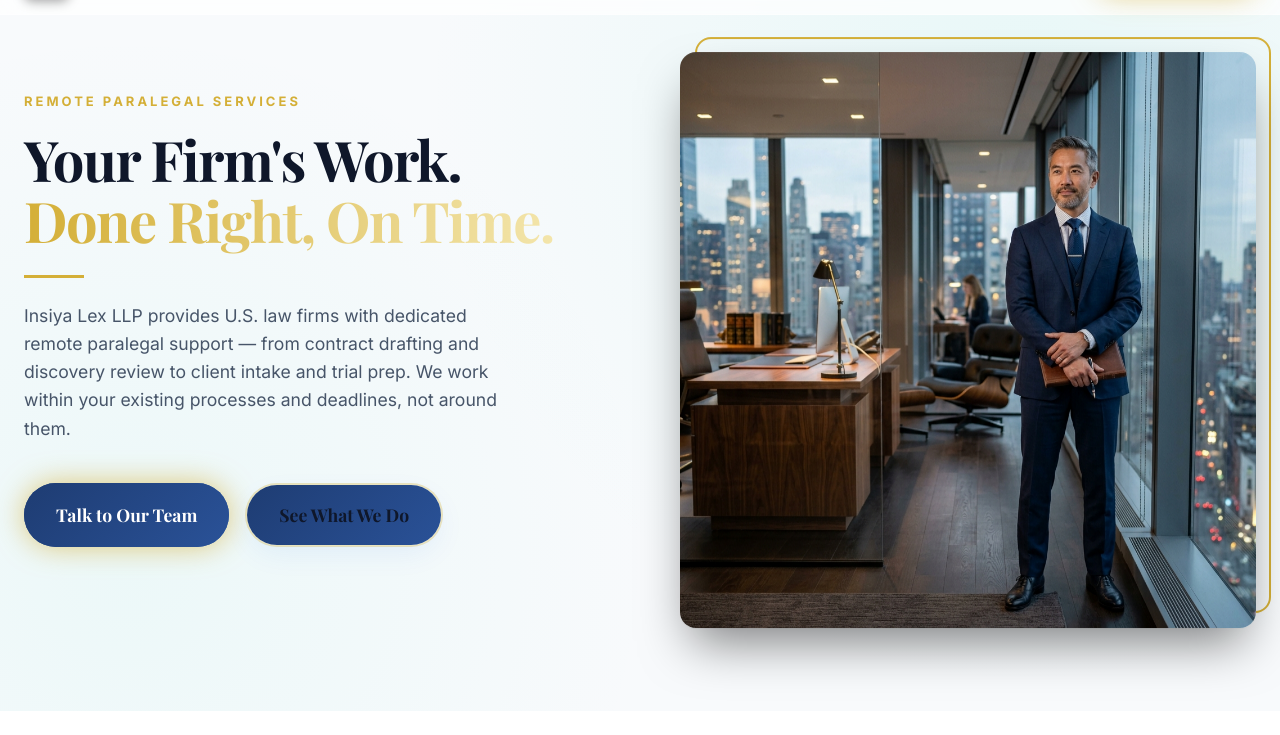
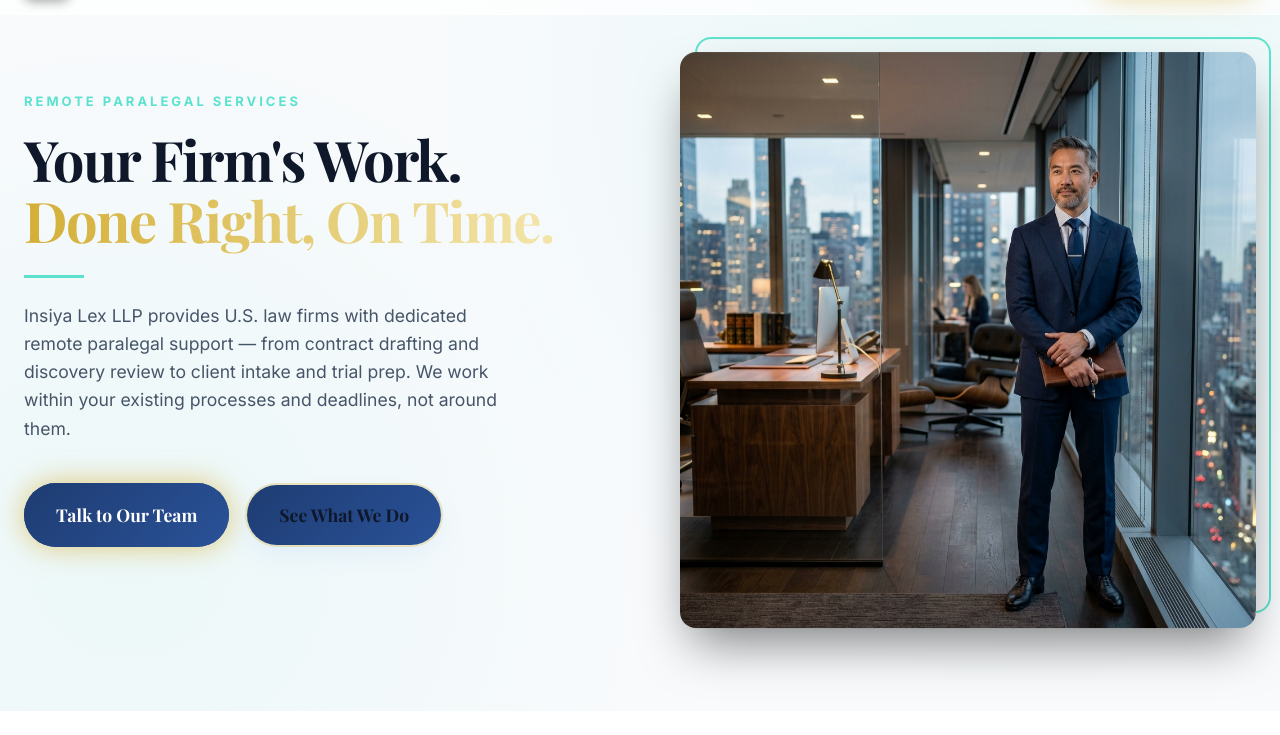
Before and after one commit to mainsohelhu/law-web-demo, a website: page index.html in a window 1280 px wide. Shown: the part 65-800 px from the top of the page. Drawn offline with nearby package versions, Linux system fonts and the light colour scheme; a web font is replaced by a local one.

Commit message:
Update global accent color to match neon cyan logo

```diff
--- a/styles.css
+++ b/styles.css
@@ -13,10 +13,10 @@
   --text-secondary: #475569;
   --text-muted: #94a3b8;
 
-  /* Brand Colors - Luxury Law Firm (Navy & Gold) */
+  /* Brand Colors - Luxury Law Firm (Navy & Neon Cyan) */
   --color-primary: #1e3c72;
   --color-secondary: #2a5298;
-  --color-accent: #d4af37;
+  --color-accent: #5BE2CE;
   --color-success: #10b981;
   --color-danger: #ef4444;
 
```
